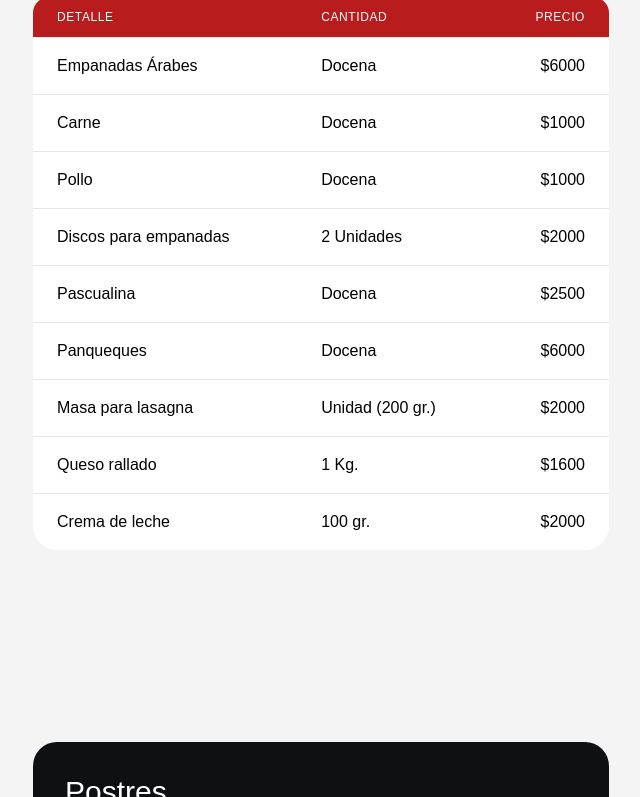
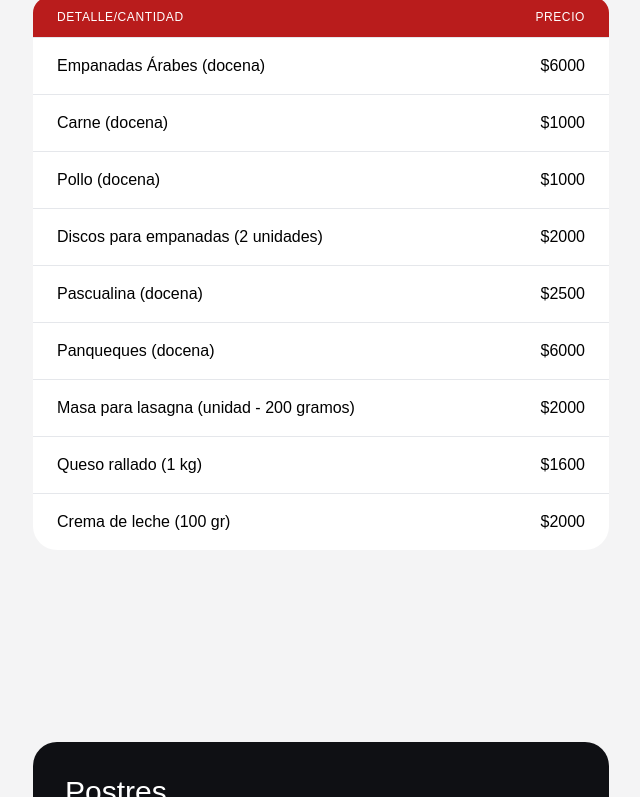
Before and after one commit to franciscodanielgomez/tamaro, an Astro site: page / in a window 1280 px wide. Shown: the part 2061-2858 px from the top of the page, without its empty margins (319-959 px from the left). Built offline with nearby package versions, Linux system fonts and the light colour scheme; Astro itself is replaced by a stand-in of ours; a web font is replaced by a local one.

Commit message:
Update Pricing.astro

```diff
--- a/src/components/landing/Pricing.astro
+++ b/src/components/landing/Pricing.astro
@@ -23,10 +23,7 @@ import {designwork} from "../../data/designwork.json";
                 <thead class="bg-red-700">
                 <tr>
                     <th class="px-6 py-3 text-left text-xs font-medium text-white uppercase tracking-wider rounded-tl-2xl">
-                        Detalle
-                    </th>
-                    <th class="px-6 py-3 text-left text-xs font-medium text-white uppercase tracking-wider">
-                        Cantidad
+                        Detalle/Cantidad
                     </th>
                     <th class="px-6 py-3 text-right text-xs font-medium text-white uppercase tracking-wider rounded-tr-2xl">
                         Precio
@@ -35,48 +32,39 @@ import {designwork} from "../../data/designwork.json";
                 </thead>
                 <tbody class="divide-y divide-gray-200">
                 <tr>
-                    <td class="px-6 py-4">Empanadas Árabes</td>
-                    <td class="px-6 py-4">Docena</td>
+                    <td class="px-6 py-4">Empanadas Árabes (docena)</td>
                     <td class="px-6 py-4 text-right">$6000</td>
                 </tr>
                 <tr>
-                    <td class="px-6 py-4">Carne</td>
-                    <td class="px-6 py-4">Docena</td>
+                    <td class="px-6 py-4">Carne (docena)</td>
                     <td class="px-6 py-4 text-right">$1000</td>
                 </tr>
                 <tr>
-                    <td class="px-6 py-4">Pollo</td>
-                    <td class="px-6 py-4">Docena</td>
+                    <td class="px-6 py-4">Pollo (docena)</td>
                     <td class="px-6 py-4 text-right">$1000</td>
                 </tr>
                 <tr>
-                    <td class="px-6 py-4">Discos para empanadas</td>
-                    <td class="px-6 py-4">2 Unidades</td>
+                    <td class="px-6 py-4">Discos para empanadas (2 unidades)</td>
                     <td class="px-6 py-4 text-right">$2000</td>
                 </tr>
                 <tr>
-                    <td class="px-6 py-4">Pascualina</td>
-                    <td class="px-6 py-4">Docena</td>
+                    <td class="px-6 py-4">Pascualina (docena)</td>
                     <td class="px-6 py-4 text-right">$2500</td>
                 </tr>
                 <tr>
-                    <td class="px-6 py-4">Panqueques</td>
-                    <td class="px-6 py-4">Docena</td>
+                    <td class="px-6 py-4">Panqueques (docena)</td>
                     <td class="px-6 py-4 text-right">$6000</td>
                 </tr>
                 <tr>
-                    <td class="px-6 py-4">Masa para lasagna</td>
-                    <td class="px-6 py-4">Unidad (200 gr.)</td>
+                    <td class="px-6 py-4">Masa para lasagna (unidad - 200 gramos)</td>
                     <td class="px-6 py-4 text-right">$2000</td>
                 </tr>
                 <tr>
-                    <td class="px-6 py-4">Queso rallado</td>
-                    <td class="px-6 py-4">1 Kg.</td>
+                    <td class="px-6 py-4">Queso rallado (1 kg)</td>
                     <td class="px-6 py-4 text-right">$1600</td>
                 </tr>
                 <tr>
-                    <td class="px-6 py-4">Crema de leche</td>
-                    <td class="px-6 py-4">100 gr.</td>
+                    <td class="px-6 py-4">Crema de leche (100 gr)</td>
                     <td class="px-6 py-4 text-right">$2000</td>
                 </tr>
                 </tbody>
```
